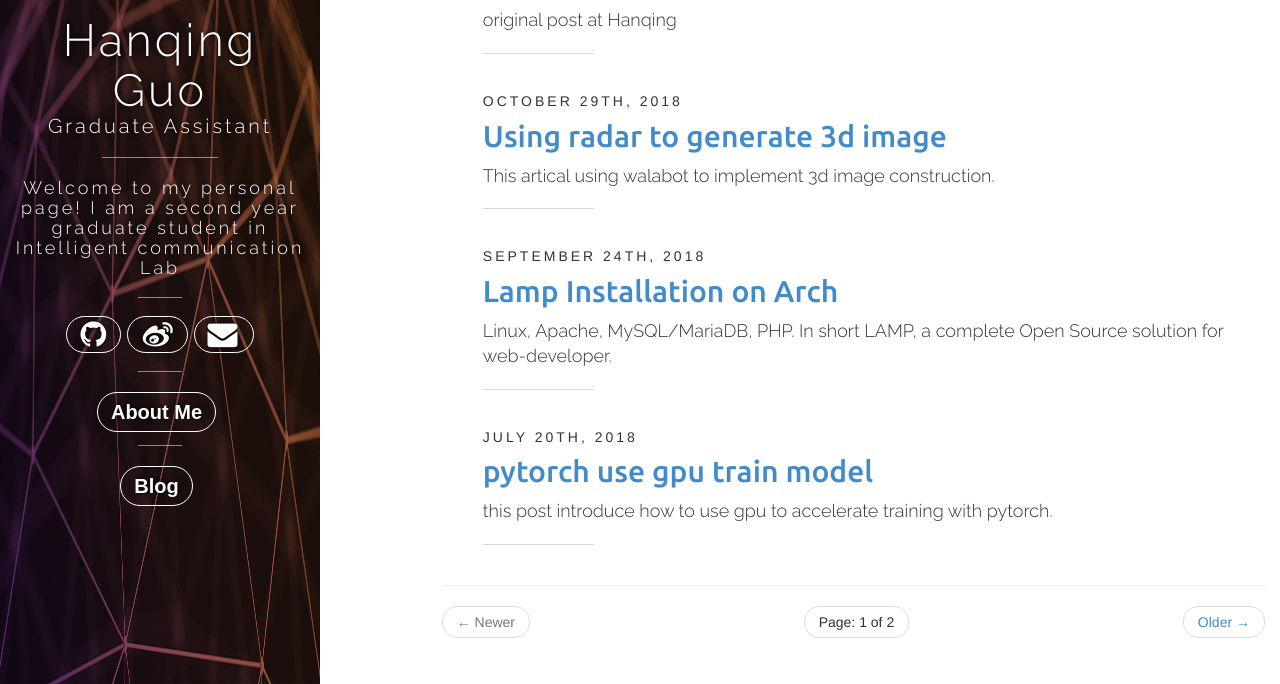
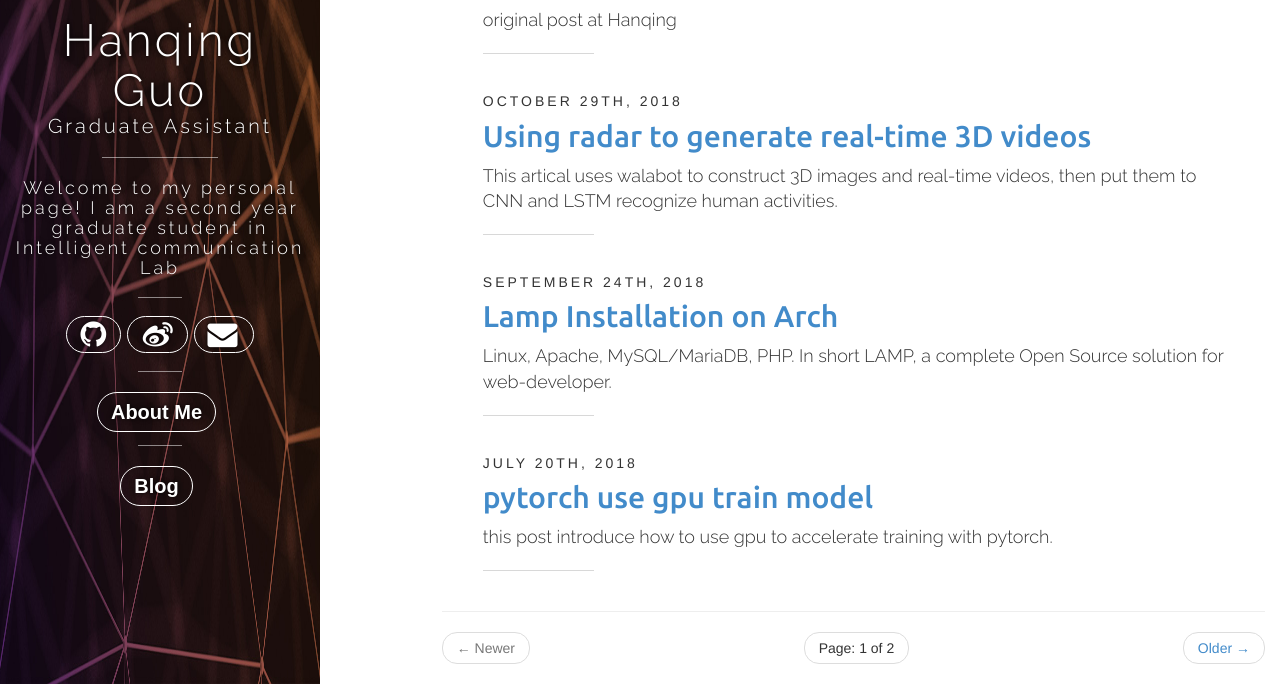
Before and after one commit to hanqingguo/hanqingguo.github.io, a Jekyll site: the page built from blog/index.html, in a window 1280 px wide and 940 px high, cut to the strip 256-940 px from the top of the window. Built offline with Jekyll 4.4.1, drawn with Linux system fonts in a browser that asks for light colours; nearby versions of some CDN libraries; the list of posts is cut into pages by our own code; comment, search, counter and statistics services are not loaded.

Commit message:
radar done

```diff
--- a/_posts/2018-10-29-walabot-3d-image.html
+++ b/_posts/2018-10-29-walabot-3d-image.html
@@ -1,7 +1,7 @@
 ---
 layout: post
-title: Using radar to generate 3d image
-description: This artical using walabot to implement 3d image construction.
+title: Using radar to generate real-time 3D videos
+description: This artical uses walabot to construct 3D images and real-time videos, then put them to CNN and LSTM recognize human activities.
 image: /assets/media/walabot.png
 categories: [Radar]
 tags: [Radar, Machine-Learning, Smart-home]
@@ -57,6 +57,7 @@ samples the received signal y(t) at a very high frequency of 8 KHz.
   <video width="400" controls>
   <source src="/assets/media/radar/walk.mp4" type="video/mp4">
   </video>
+  <p>Video above shows a human walk around walabot radar.</p>
 <h2>CNN extract Features</h2>
 <p>For each frame, we use resnet-18 to extract features, we change last Average pooling to Max pooling because Max pooling extracts the most important features like edges whereas,
   average pooling extracts features so smoothly. For image data, you can see the difference. Although both are used for same reason, I think max pooling is better for extracting the extreme features.
@@ -65,4 +66,10 @@ samples the received signal y(t) at a very high frequency of 8 KHz.
 </p>
 
 <h2>LSTM training<h2>
-  <p></p>
+  <p><img src="/assets/media/radar/lstm.png" width="45%" height="50%"/><br>
+    We use 3 frames to recognize one activity. Since 3D radar signal shown above is abstract video. Unlike camera videos which each frame represent a activity, radar video can only be detected by
+    continuous frames change to recognize one activity. We collect many 3 frames video for each activity as training data. When testing, given continuous stream radar video, and feed every 3 frames to
+    LSTM network, then gives our prediction for each frame.
+    Detailed technique will be present in my next paper.
+
+  </p>
```
Also changed, not shown: other parts of _posts/2018-10-29-walabot-3d-image.html (+1 -1 lines), assets/media/radar/lstm.xml (added, +1 -0 lines), assets/media/radar/lstm.png (added).
